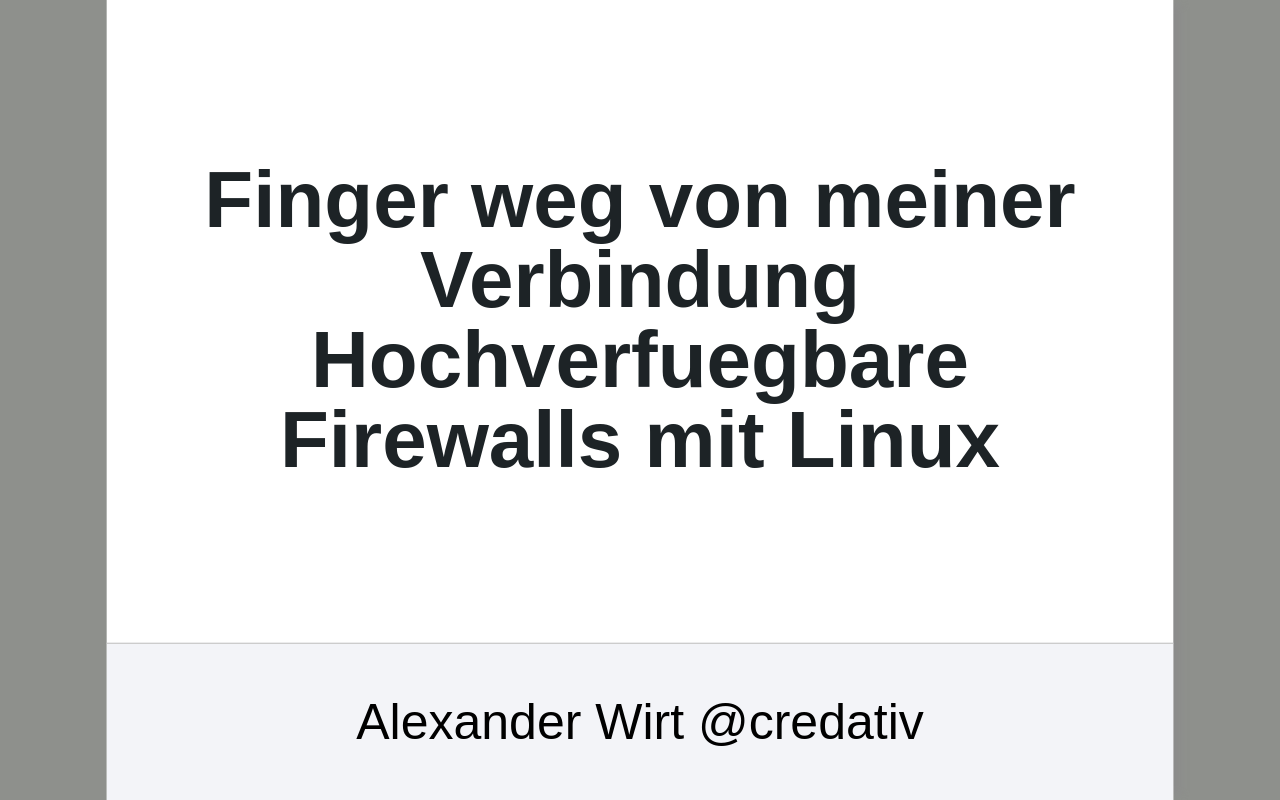
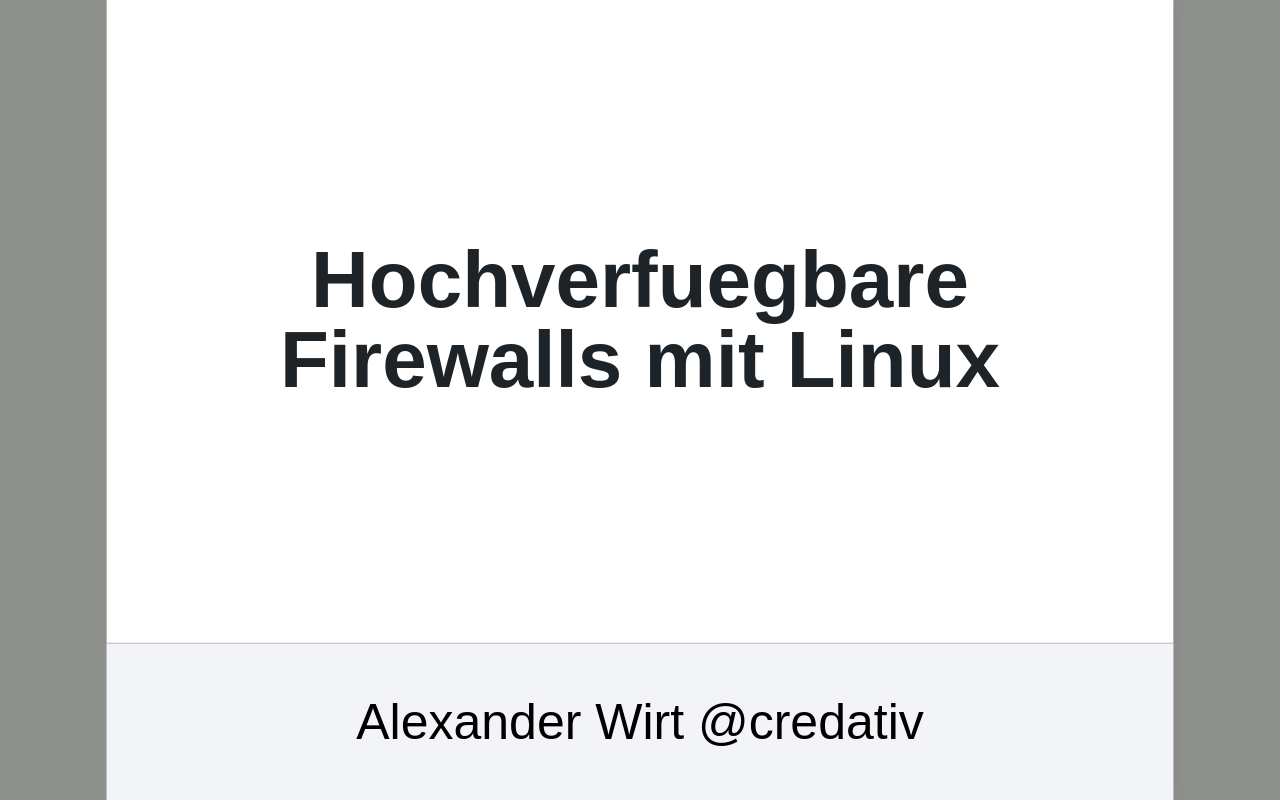
Before and after one commit to formorer/froscon2013-talk, a plain HTML site: page index.html in a window 1280 px wide. Drawn offline with Linux system fonts and the light colour scheme; a web font is replaced by a local one.

Commit message:
Update checkout

```diff
--- a/index.html
+++ b/index.html
@@ -1006,7 +1006,7 @@ section {
   </head>
   <body>
     <section class="title">
-      <h1>Finger weg von meiner Verbindung  Hochverfuegbare Firewalls mit Linux</h1>
+      <h1>Hochverfuegbare Firewalls mit Linux</h1>
       <footer>Alexander Wirt @credativ</footer>
     </section>
 <section class="topic">
@@ -1793,7 +1793,7 @@ QgjRSSSAhRCik/x/w88javeCkwoAAAAASUVORK5CYII=">
 <h2>Allerletzte Informationen</h2>
 <ul>
 <li>
-*Talk
+<strong>Talk</strong>: <span class="detail">https://github.com/formorer/froscon2013-talk</span>
 </li>
 <li>
 <strong>Source</strong>: <span class="detail">https://github.com/formorer/froscon2013-talk</span>
```
